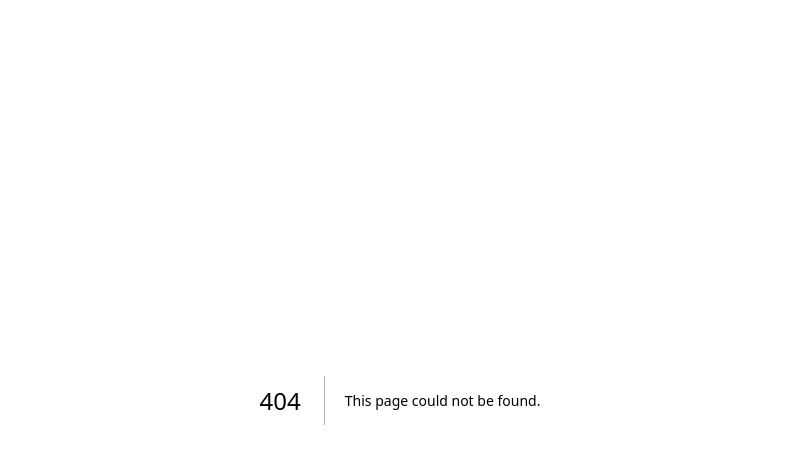
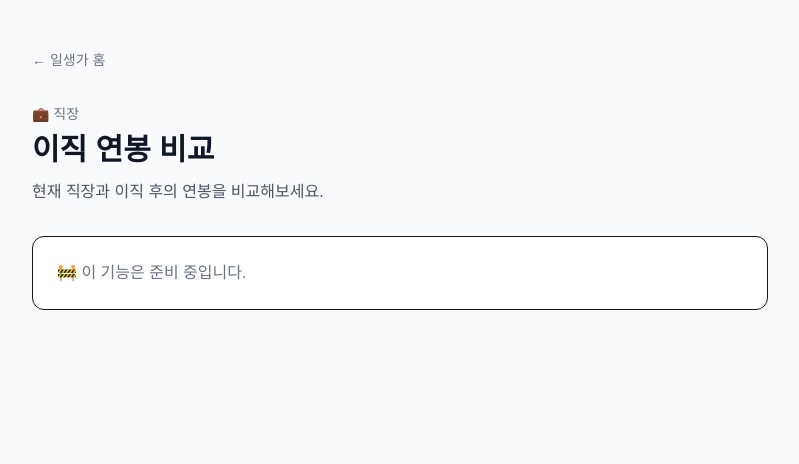
Before and after one commit to PARK-SUNGJUN-618/ilsengga, a Next.js app: page /tools/job-change in a window 1280 px wide. Before the commit this address had no page. Shown: the top 464 px of the page, without its empty margins (240-1039 px from the left). Built offline with nearby package versions, Linux system fonts and the light colour scheme.

Commit message:
ilsengga-Add job-change page

```diff
--- /dev/null
+++ b/app/tools/job-change/page.tsx
@@ -0,0 +1,29 @@
+import Link from "next/link";
+
+export default function JobChangePage() {
+  return (
+    <main className="min-h-screen bg-gray-50">
+      <div className="mx-auto max-w-3xl px-4 py-12">
+        <Link href="/" className="text-sm text-gray-500 hover:text-gray-900">
+          ← 일생가 홈
+        </Link>
+
+        <div className="mt-8">
+          <p className="text-sm font-medium text-gray-500">💼 직장</p>
+
+          <h1 className="mt-2 text-3xl font-bold text-gray-900">
+            이직 연봉 비교
+          </h1>
+
+          <p className="mt-3 text-gray-600">
+            현재 직장과 이직 후의 연봉을 비교해보세요.
+          </p>
+        </div>
+
+        <div className="mt-8 rounded-xl border bg-white p-6">
+          <p className="text-gray-500">🚧 이 기능은 준비 중입니다.</p>
+        </div>
+      </div>
+    </main>
+  );
+}
```
